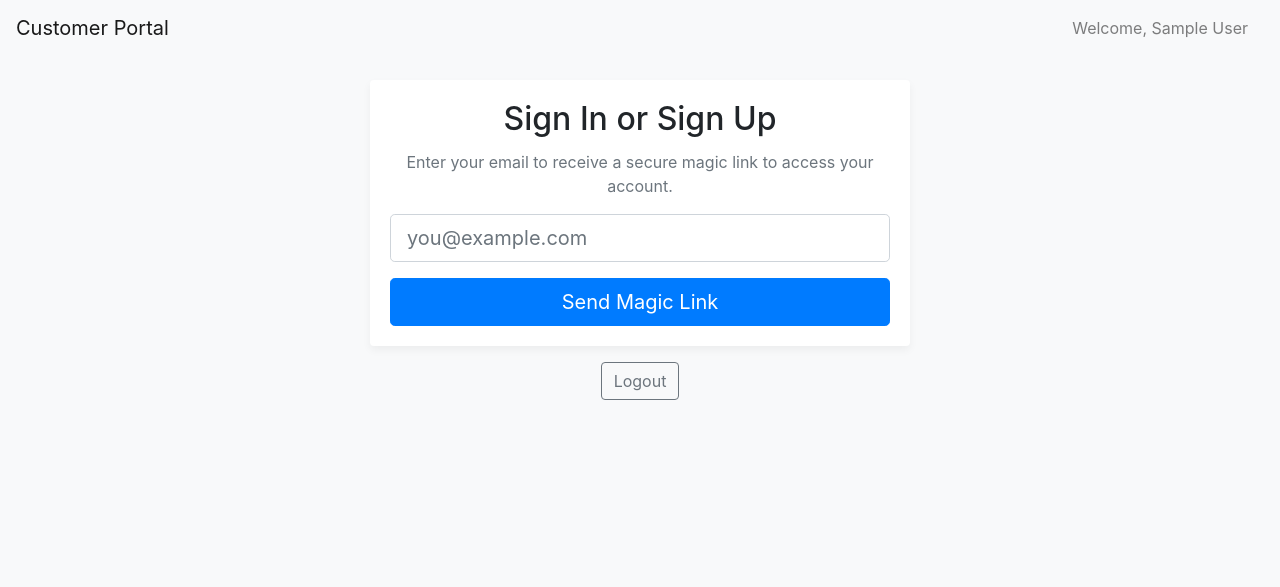
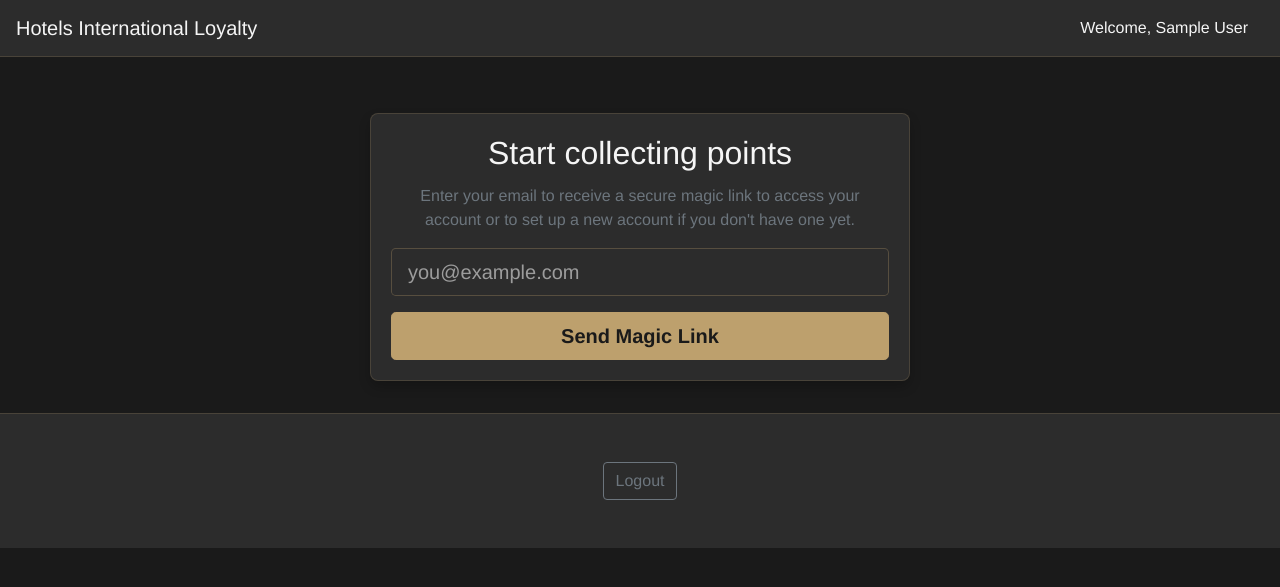
Before and after one commit to leon44/loyalty-hi, a Flask app: page /login in a window 1280 px wide. Shown: the top 587 px of the page. Run offline with Flask 2, Linux system fonts and the light colour scheme; the visitor is signed in with stand-in values (Sample User, id 1); some libraries are stand-ins or nearby versions.

Commit message:
updated styling

```diff
--- a/app/static/style.css
+++ b/app/static/style.css
@@ -1,12 +1,161 @@
-body {
-    background-color: #f8f9fa;
+/* Black & Gold Gift-Card Aesthetic */
+
+:root {
+    --charcoal-primary: #1a1a1a; /* Deep charcoal, near-black */
+    --charcoal-secondary: #2c2c2c; /* Lighter charcoal for surfaces */
+    --gold-primary: #bda06d;      /* Muted antique gold */
+    --gold-secondary: #8c7a51;    /* Darker brushed gold/bronze */
+    --off-white: #f5f5f5;         /* Off-white for text */
+    --light-grey: #cccccc;       /* Secondary text color */
 }
 
-.card {
-    border: none;
-    box-shadow: 0 4px 8px rgba(0,0,0,0.05);
+body {
+    background: var(--charcoal-primary);
+    color: var(--off-white);
+    font-family: 'Helvetica Neue', Helvetica, Arial, sans-serif;
 }
 
-.display-4 {
-    font-weight: 300;
+.container {
+    padding-top: 2rem;
+    padding-bottom: 2rem;
 }
+
+/* Typography */
+h1, h2, h3, h4, h5, h6, .display-4 {
+    color: var(--off-white);
+    font-weight: 300; /* Lighter font weight for elegance */
+}
+
+h1, .display-4 {
+    font-weight: 400;
+    color: var(--gold-primary);
+}
+
+/* Cards and Panels */
+.card {
+    background-color: var(--charcoal-secondary);
+    border: 1px solid rgba(189, 160, 109, 0.2); /* Subtle gold border */
+    box-shadow: 0 6px 12px rgba(0, 0, 0, 0.2);
+    border-radius: 8px;
+}
+
+.card-header, .card-footer {
+    background-color: var(--charcoal-secondary);
+    border-bottom: 1px solid rgba(189, 160, 109, 0.2);
+}
+
+.card-footer {
+    border-top: 1px solid rgba(189, 160, 109, 0.2);
+}
+
+/* Buttons */
+.btn-primary {
+    background-color: var(--gold-primary);
+    border-color: var(--gold-primary);
+    color: var(--charcoal-primary);
+    font-weight: bold;
+    transition: background-color 0.2s ease, box-shadow 0.2s ease;
+}
+
+.btn-primary:hover {
+    background-color: var(--gold-secondary);
+    border-color: var(--gold-secondary);
+    box-shadow: 0 0 15px rgba(189, 160, 109, 0.5); /* Soft gold glow */
+}
+
+.btn-primary:active, .btn-primary:focus {
+    background-color: #a38a5a !important; /* Darken on click */
+    border-color: #a38a5a !important;
+    box-shadow: none !important;
+}
+
+.btn-secondary {
+    background-color: transparent;
+    border: 1px solid var(--gold-primary);
+    color: var(--gold-primary);
+}
+
+.btn-secondary:hover {
+    background-color: rgba(189, 160, 109, 0.1);
+    color: var(--gold-primary);
+}
+
+/* Forms */
+.form-control {
+    background-color: var(--charcoal-secondary);
+    color: var(--off-white);
+    border: 1px solid rgba(189, 160, 109, 0.3);
+}
+
+.form-control:focus {
+    background-color: var(--charcoal-secondary);
+    color: var(--off-white);
+    border-color: var(--gold-primary);
+    box-shadow: 0 0 8px rgba(189, 160, 109, 0.4); /* Gold focus ring */
+}
+
+.form-control::placeholder {
+    color: var(--light-grey);
+    opacity: 0.7;
+}
+
+/* Links */
+a {
+    color: var(--gold-primary);
+    text-decoration: none;
+}
+
+a:hover {
+    color: var(--gold-secondary);
+    text-decoration: underline;
+}
+
+/* Flash Messages / Alerts */
+.alert {
+    border-radius: 8px;
+    border-width: 1px;
+    border-style: solid;
+}
+
+.alert-success {
+    background-color: rgba(44, 60, 44, 0.8);
+    color: #c8e6c9;
+    border-color: #4CAF50;
+}
+
+.alert-danger {
+    background-color: rgba(76, 46, 46, 0.8);
+    color: #ffcdd2;
+    border-color: #f44336;
+}
+
+.alert-warning {
+    background-color: rgba(85, 68, 36, 0.8);
+    color: #ffecb3;
+    border-color: #FFC107;
+}
+
+/* Navigation and Footer */
+.navbar.bg-light {
+    background-color: var(--charcoal-secondary) !important;
+    border-bottom: 1px solid rgba(189, 160, 109, 0.2);
+}
+
+.navbar-brand, .navbar-text {
+    color: var(--off-white) !important;
+}
+
+.navbar-brand:hover {
+    color: var(--gold-primary) !important;
+}
+
+.footer.bg-light {
+    background-color: var(--charcoal-secondary) !important;
+    border-top: 1px solid rgba(189, 160, 109, 0.2);
+    color: var(--light-grey);
+}
+
+/* Dividers */
+hr {
+    border-top: 1px solid rgba(189, 160, 109, 0.2);
+}
--- a/app/templates/base.html
+++ b/app/templates/base.html
@@ -9,7 +9,7 @@
 </head>
 <body>
     <nav class="navbar navbar-expand-lg navbar-light bg-light">
-        <a class="navbar-brand" href="{{ url_for('main.dashboard') if 'user_email' in session else url_for('auth.login') }}">Customer Portal</a>
+        <a class="navbar-brand" href="{{ url_for('main.dashboard') if 'user_email' in session else url_for('auth.login') }}">Hotels International Loyalty</a>
         <div class="collapse navbar-collapse">
             <ul class="navbar-nav ml-auto">
                 {% if 'user_email' in session %}
--- a/app/templates/enter_email.html
+++ b/app/templates/enter_email.html
@@ -7,8 +7,8 @@
         <div class="col-md-6">
             <div class="card">
                 <div class="card-body">
-                    <h2 class="card-title text-center">Sign In or Sign Up</h2>
-                    <p class="text-center text-muted">Enter your email to receive a secure magic link to access your account.</p>
+                    <h2 class="card-title text-center">Start collecting points</h2>
+                    <p class="text-center text-muted">Enter your email to receive a secure magic link to access your account or to set up a new account if you don't have one yet.</p>
                     <form method="POST" action="{{ url_for('auth.login') }}">
                         {{ form.hidden_tag() }} {# CSRF token #}
                         <div class="form-group">
```
